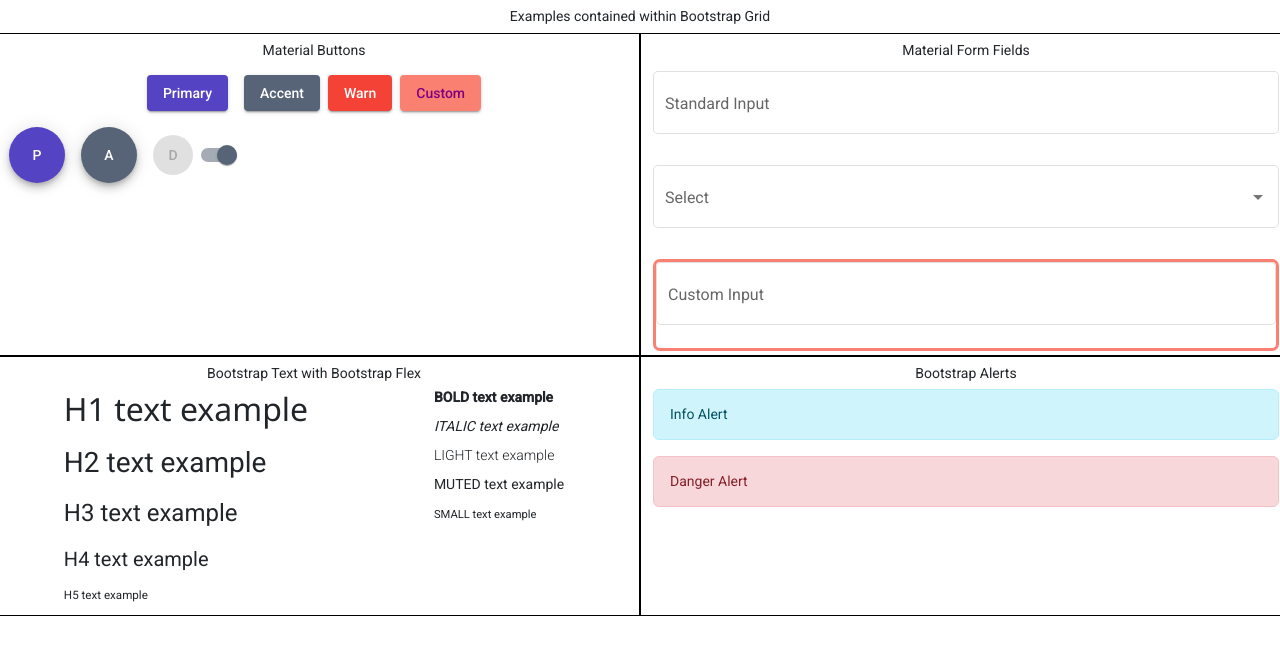
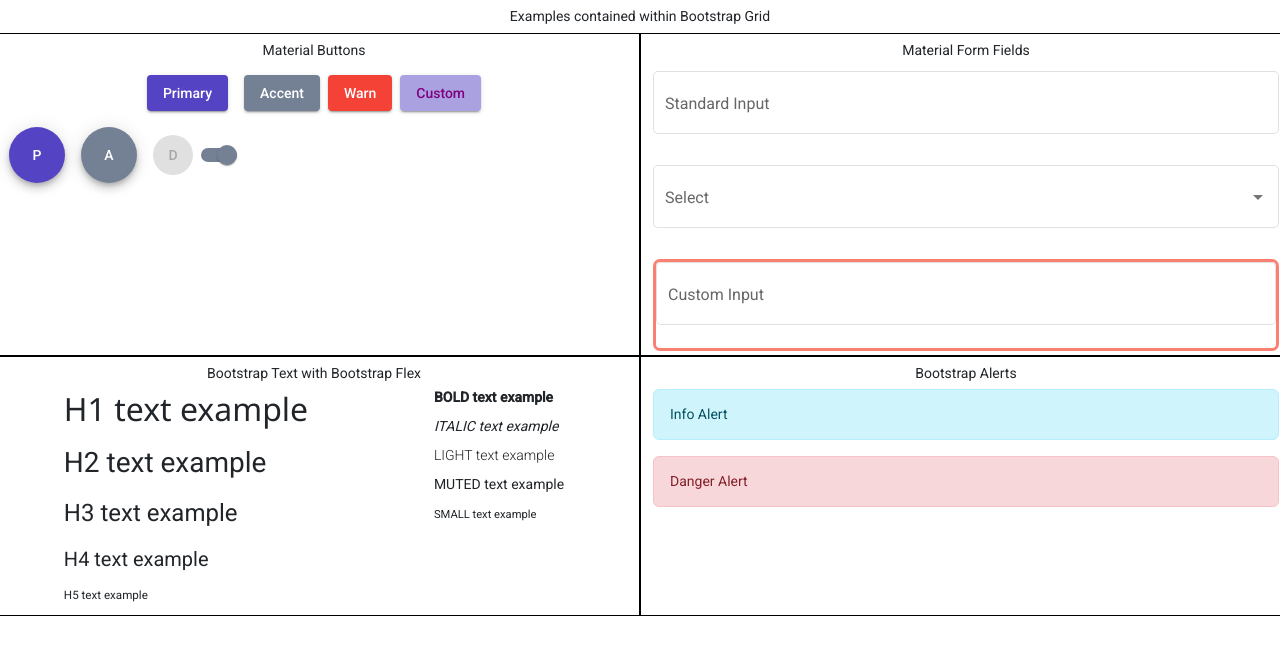
Before and after one commit to keeganosler/bootstrap-material-starter, an Angular app: page / in a window 1280 px wide. Shown: the top 654 px of the page. Built offline with nearby package versions, Linux system fonts and the light colour scheme.

Commit message:
split colours into seperate file with variables

```diff
--- a/src/scss/components/_button.scss
+++ b/src/scss/components/_button.scss
@@ -1,7 +1,8 @@
 @import "./../custom-bootstrap-variables.scss";
+@import "./../foundation/foundation-base";
 
 .custom-button {
-  background-color: $custom-example-background-color !important;
+  background-color: map-get($custom-primary, 200) !important;
   text-align: end !important;
   color: $custom-example-text-color !important;
 }
--- a/src/scss/custom-material-theme.scss
+++ b/src/scss/custom-material-theme.scss
@@ -26,76 +26,9 @@
 );
 
 @include mat-core($custom-typography);
-//@include mat-core();
 
-$custom-primary: (
-  50: #eae8f8,
-  100: #ccc7ed,
-  200: #aaa1e1,
-  300: #877bd5,
-  400: #6e5fcc,
-  500: #5443c3,
-  600: #4d3dbd,
-  700: #4334b5,
-  800: #3a2cae,
-  900: #291ea1,
-  A100: #dcdaff,
-  A200: #ada7ff,
-  A400: #7e74ff,
-  A700: #675aff,
-  contrast: (
-    50: #000000,
-    100: #000000,
-    200: #000000,
-    300: #000000,
-    400: #ffffff,
-    500: #ffffff,
-    600: #ffffff,
-    700: #ffffff,
-    800: #ffffff,
-    900: #ffffff,
-    A100: #000000,
-    A200: #000000,
-    A400: #000000,
-    A700: #ffffff,
-  ),
-);
-
-$custom-secondary: (
-  50: #eef0f2,
-  100: #d5d9df,
-  200: #bac0ca,
-  300: #9ea7b4,
-  400: #8994a4,
-  500: #748194,
-  600: #6c798c,
-  700: #616e81,
-  800: #576477,
-  900: #445165,
-  A100: #c1d9ff,
-  A200: #8ebaff,
-  A400: #5b9cff,
-  A700: #418cff,
-  contrast: (
-    50: #000000,
-    100: #000000,
-    200: #000000,
-    300: #000000,
-    400: #000000,
-    500: #ffffff,
-    600: #ffffff,
-    700: #ffffff,
-    800: #ffffff,
-    900: #ffffff,
-    A100: #000000,
-    A200: #000000,
-    A400: #000000,
-    A700: #000000,
-  ),
-);
-
-$custom-primary-theme: mat.define-palette($custom-primary, 500, 100, 900);
-$custom-secondary-theme: mat.define-palette($custom-secondary, 800, 300, 200);
+$custom-primary-theme: mat.define-palette($custom-primary);
+$custom-secondary-theme: mat.define-palette($custom-secondary);
 
 $custom-app-theme: mat.define-light-theme(
   $custom-primary-theme,
@@ -103,9 +36,4 @@
   mat.define-palette(mat.$red-palette)
 );
 
-// $custom-app-theme: mat.define-light-theme(
-//   mat.define-palette(mat.$light-blue-palette),
-//   mat.define-palette(mat.$teal-palette, 500, 900, A100),
-//   mat.define-palette(mat.$red-palette)
-// );
 @include mat.all-component-themes($custom-app-theme);
--- /dev/null
+++ b/src/scss/foundation/_colors.scss
@@ -0,0 +1,100 @@
+:root {
+  --primary-50: #eae8f8;
+  --primary-100: #ccc7ed;
+  --primary-200: #aaa1e1;
+  --primary-300: #877bd5;
+  --primary-400: #6e5fcc;
+  --primary-500: #5443c3;
+  --primary-600: #4d3dbd;
+  --primary-700: #4334b5;
+  --primary-800: #3a2cae;
+  --primary-900: #291ea1;
+  --primary-A100: #dcdaff;
+  --primary-A200: #ada7ff;
+  --primary-A400: #7e74ff;
+  --primary-A700: #675aff;
+
+  --secondary-50: #eef0f2;
+  --secondary-100: #d5d9df;
+  --secondary-200: #bac0ca;
+  --secondary-300: #9ea7b4;
+  --secondary-400: #8994a4;
+  --secondary-500: #748194;
+  --secondary-600: #6c798c;
+  --secondary-700: #616e81;
+  --secondary-800: #576477;
+  --secondary-900: #445165;
+  --secondary-A100: #c1d9ff;
+  --secondary-A200: #8ebaff;
+  --secondary-A400: #5b9cff;
+  --secondary-A700: #418cff;
+
+  --dark-contrast: #000000;
+  --light-contrast: #ffffff;
+}
+
+$custom-primary: (
+  50: var(--primary-50),
+  100: var(--primary-100),
+  200: var(--primary-200),
+  300: var(--primary-300),
+  400: var(--primary-400),
+  500: var(--primary-500),
+  600: var(--primary-600),
+  700: var(--primary-700),
+  800: var(--primary-800),
+  900: var(--primary-900),
+  A100: var(--primary-A100),
+  A200: var(--primary-A200),
+  A400: var(--primary-A400),
+  A700: var(--primary-A700),
+  contrast: (
+    50: var(--dark-contrast),
+    100: var(--dark-contrast),
+    200: var(--dark-contrast),
+    300: var(--dark-contrast),
+    400: var(--light-contrast),
+    500: var(--light-contrast),
+    600: var(--light-contrast),
+    700: var(--light-contrast),
+    800: var(--light-contrast),
+    900: var(--light-contrast),
+    A100: var(--dark-contrast),
+    A200: var(--dark-contrast),
+    A400: var(--dark-contrast),
+    A700: var(--light-contrast),
+  ),
+);
+
+$custom-secondary: (
+  50: var(--secondary-50),
+  100: var(--secondary-100),
+  200: var(--secondary-200),
+  300: var(--secondary-300),
+  400: var(--secondary-400),
+  500: var(--secondary-500),
+  600: var(--secondary-600),
+  700: var(--secondary-700),
+  800: var(--secondary-800),
+  900: var(--secondary-900),
+  A100: var(--secondary-A100),
+  A200: var(--secondary-A200),
+  A400: var(--secondary-A400),
+  A700: var(--secondary-A700),
+  contrast: (
+    50: var(--dark-contrast),
+    100: var(--dark-contrast),
+    200: var(--dark-contrast),
+    300: var(--dark-contrast),
+    400: var(--light-contrast),
+    500: var(--light-contrast),
+    600: var(--light-contrast),
+    700: var(--light-contrast),
+    800: var(--light-contrast),
+    900: var(--light-contrast),
+    A100: var(--dark-contrast),
+    A200: var(--dark-contrast),
+    A400: var(--dark-contrast),
+    A700: var(--light-contrast),
+  ),
+);
--- a/src/scss/foundation/_foundation-base.scss
+++ b/src/scss/foundation/foundation-base.scss
@@ -1 +1,2 @@
 @import "_typography";
+@import "_colors";
```
